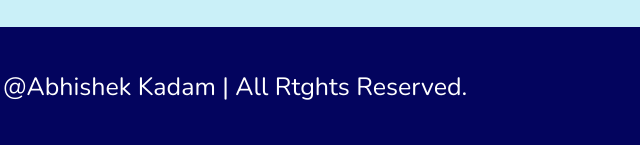
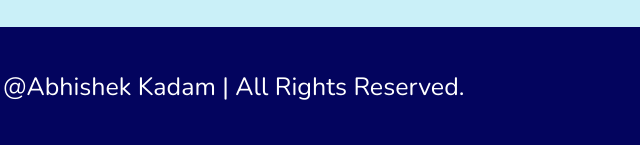
Before and after one commit to Abhishek1061/Portfolio, a plain HTML site: page index.html in a window 1280 px wide. Shown: the part 7126-7271 px from the top of the page, 355-995 px from the left. Drawn offline with nearby package versions, Linux system fonts and the light colour scheme.

Commit message:
Update index.html

```diff
--- a/index.html
+++ b/index.html
@@ -168,7 +168,7 @@
     <!-- footer star -->
     <footer class="footer">
         <div class="footer-text">
-            <p>Copyright &copy; 2024 by @Abhishek Kadam | All Rtghts Reserved.</p>
+            <p>Copyright &copy; 2024 by @Abhishek Kadam | All Rights Reserved.</p>
         </div>
         <div class="footer-icontop">
             <a href="#home"><i class="fa-solid fa-angle-up"></i></a>
```
